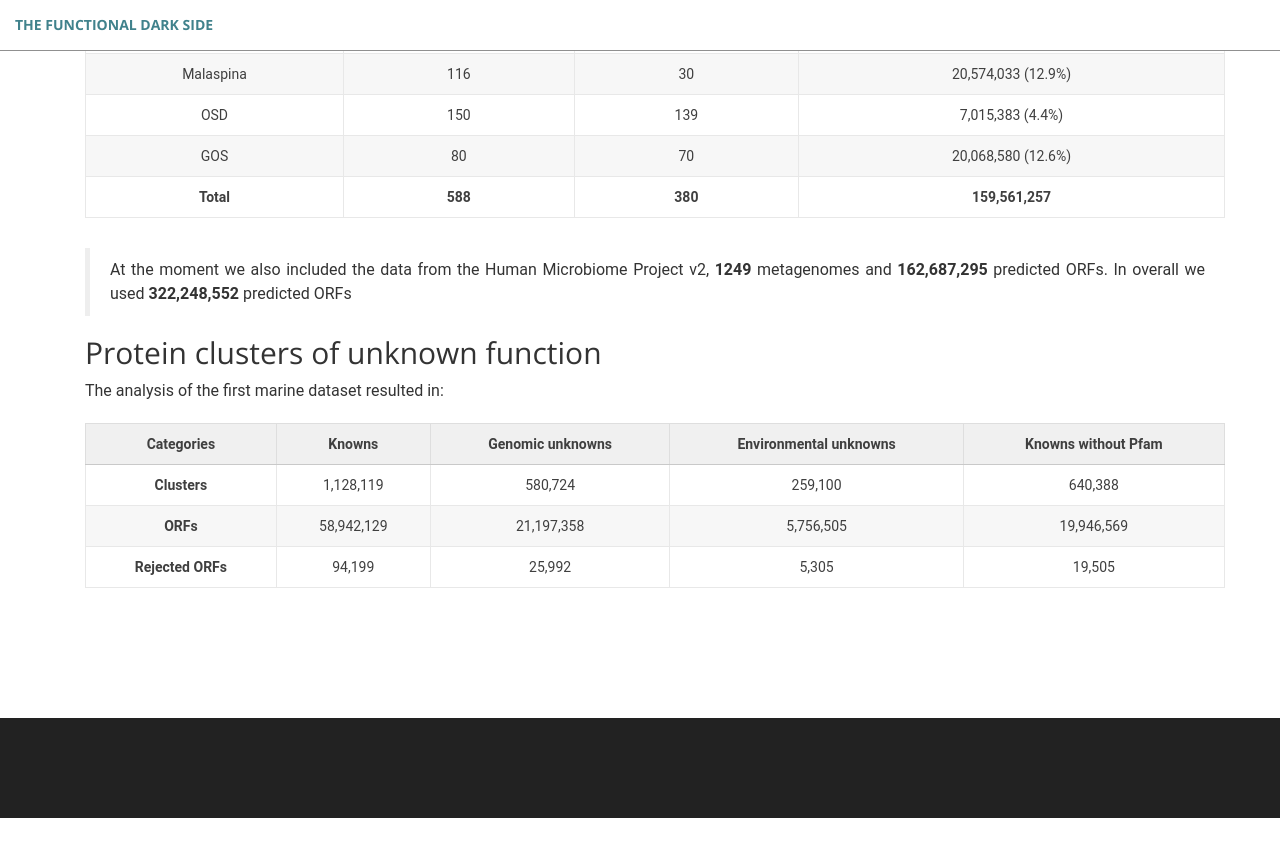
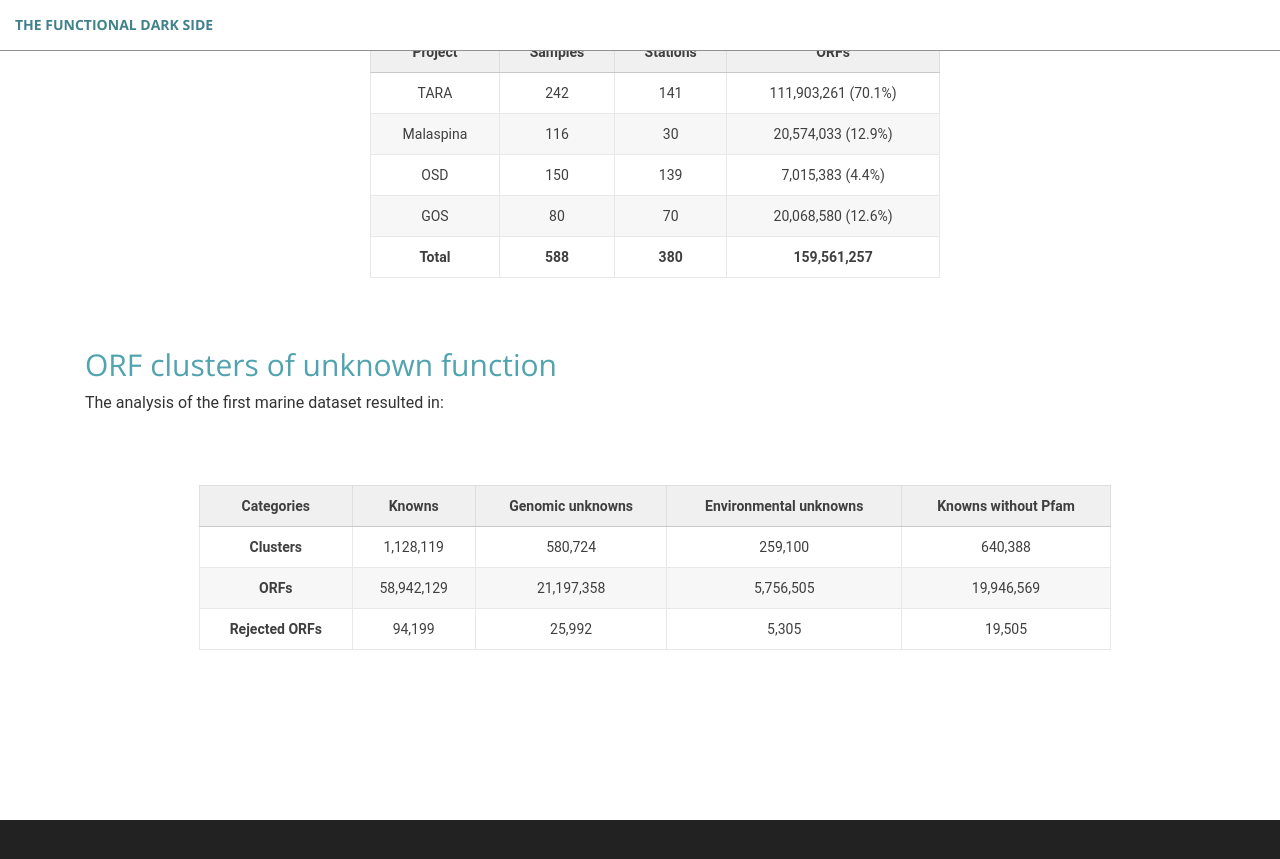
Before and after one commit to functional-dark-side/functional-dark-side.github.io, a Jekyll site: the page built from results.md, in a window 1280 px wide and 900 px high, scrolled down 589 px. Shown: the top 859 px of the window. Built offline with Jekyll 4.4.1, drawn with Linux system fonts in a browser that asks for light colours; a script that is not in the unit is left out.

Commit message:
Added annotation results

```diff
--- a/results.md
+++ b/results.md
@@ -10,6 +10,8 @@
 -   **Malaspina:** 116 samples at 30 different stations for a total of ~22 million predicted ORFs
 -   **Ocean Sampling Day (OSD):** 146 samples at 139 different locations for a total of ~7 million predicted ORFs
 
+<div class="img_container" style="width:50%; margin:5em auto;">
+
 |  Project  | Samples | Stations |         ORFs        |
 | :-------: | :-----: | :------: | :-----------------: |
 |    TARA   |   242   |    141   | 111,903,261 (70.1%) |
@@ -18,14 +20,18 @@
 |    GOS    |    80   |    70    |  20,068,580 (12.6%) |
 | **Total** | **588** |  **380** |   **159,561,257**   |
 
-> At the moment we also included the data from the Human Microbiome Project v2, **1249** metagenomes and **162,687,295** predicted ORFs. In overall we used **322,248,552** predicted ORFs
+</div>
 
-## Protein clusters of unknown function
+<h2 class="section-heading  text-primary">ORF clusters of unknown function</h2>
 
 The analysis of the first marine dataset resulted in:
+
+<div class="img_container" style="width:80%; margin:5em auto;">
 
 |     Categories    |   Knowns   | Genomic unknowns | Environmental unknowns | Knowns without Pfam |
 | :---------------: | :--------: | :--------------: | :--------------------: | :-----------------: |
 |    **Clusters**   |  1,128,119 |      580,724     |         259,100        |       640,388       |
 |      **ORFs**     | 58,942,129 |    21,197,358    |        5,756,505       |      19,946,569     |
 | **Rejected ORFs** |   94,199   |      25,992      |          5,305         |        19,505       |
+
+</div>
```
Also changed, not shown: r-annotation.md (added, +103 -0 lines), img/results_annotation.png.
